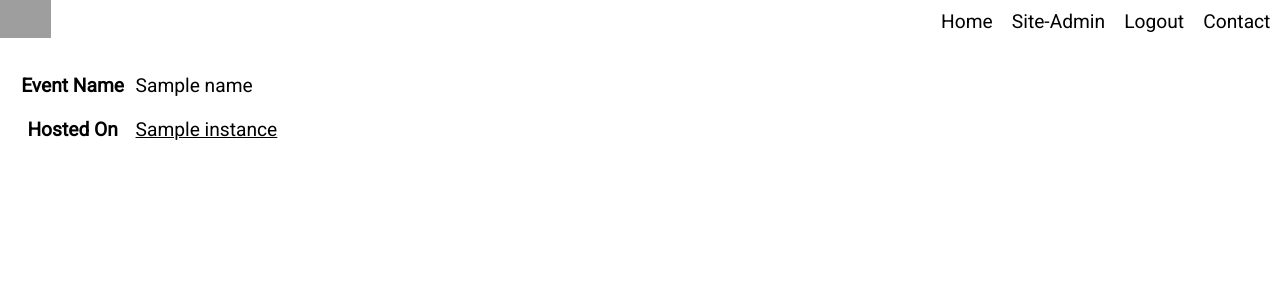
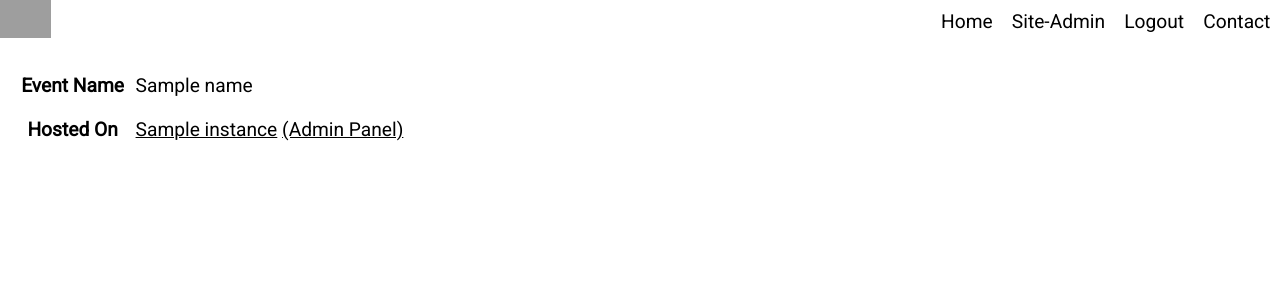
Before and after one commit to readytogoout/eventpanel, a Flask app: template templates/event/admin.html in a window 1280 px wide. Shown: the top 303 px of the page. Run offline with Flask 2, Linux system fonts and the light colour scheme; the visitor is signed in with stand-in values (Sample User, id 1); the template is opened without the code that fills it: most values are stand-ins (such as "Sample title", 1, 10 or a date in 2020); parts of the project's set-up code (start-up, migrations or seed data) failed here and were passed over; some libraries are stand-ins or nearby versions; grey boxes are pictures that could not be loaded.

Commit message:
mehr links
Signed-off-by: Roman Gräf <romangraef@loves.dicksinhisan.us>

```diff
--- a/templates/admin.html
+++ b/templates/admin.html
@@ -14,12 +14,15 @@
             <tbody>
             {% for instance in instances %}
                 <tr>
-                    <td>{{ instance.name }}</td>
+                    <td>
+                        <a href="{{ url_for('admin.instance_details', instance_id=instance.name) }}">{{ instance.name }}</a>
+                    </td>
                     <td>{{ instance.hostname }}</td>
                 </tr>
             {% endfor %}
             </tbody>
         </table>
+        <!-- todo: Globale event liste -->
         <table class="bordered instance-list"><!-- Reusing classes, aren't we? -->
             <thead>
             <tr>
--- a/templates/event/admin.html
+++ b/templates/event/admin.html
@@ -11,7 +11,12 @@
             </tr>
             <tr>
                 <th>Hosted On</th>
-                <td><a href="https://{{ instance_host }}">{{ instance }}</a></td>
+                <td>
+                    <a href="https://{{ instance_host }}">{{ instance }}</a>
+                    {% if is_admin %}
+                        <a href="{{ url_for('admin.instance_details', instance_id=instance) }}">(Admin Panel)</a>
+                    {% endif %}
+                </td>
             </tr>
         </table>
     </div>
--- a/templates/instance.html
+++ b/templates/instance.html
@@ -34,7 +34,7 @@
             <tbody>
             {% for event in events %}
                 <tr>
-                    <td>{{ event.event_id }}</td>
+                    <td><a href="{{ url_for('event.admin', event_id=event.event_id) }}">{{ event.event_id }}</a></td>
                     <td>{{ event.name }}</td>
                     <td>
                         <ul class="manager-list">
```
